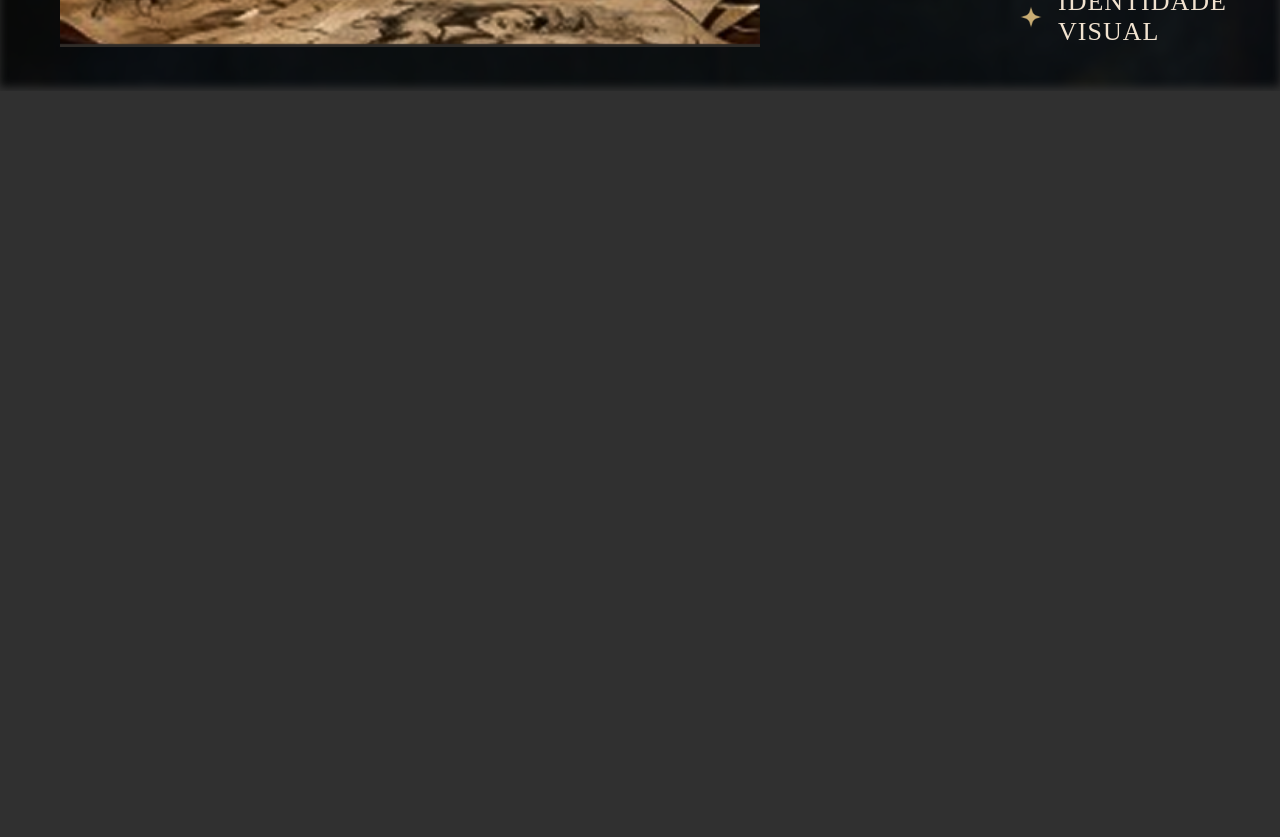
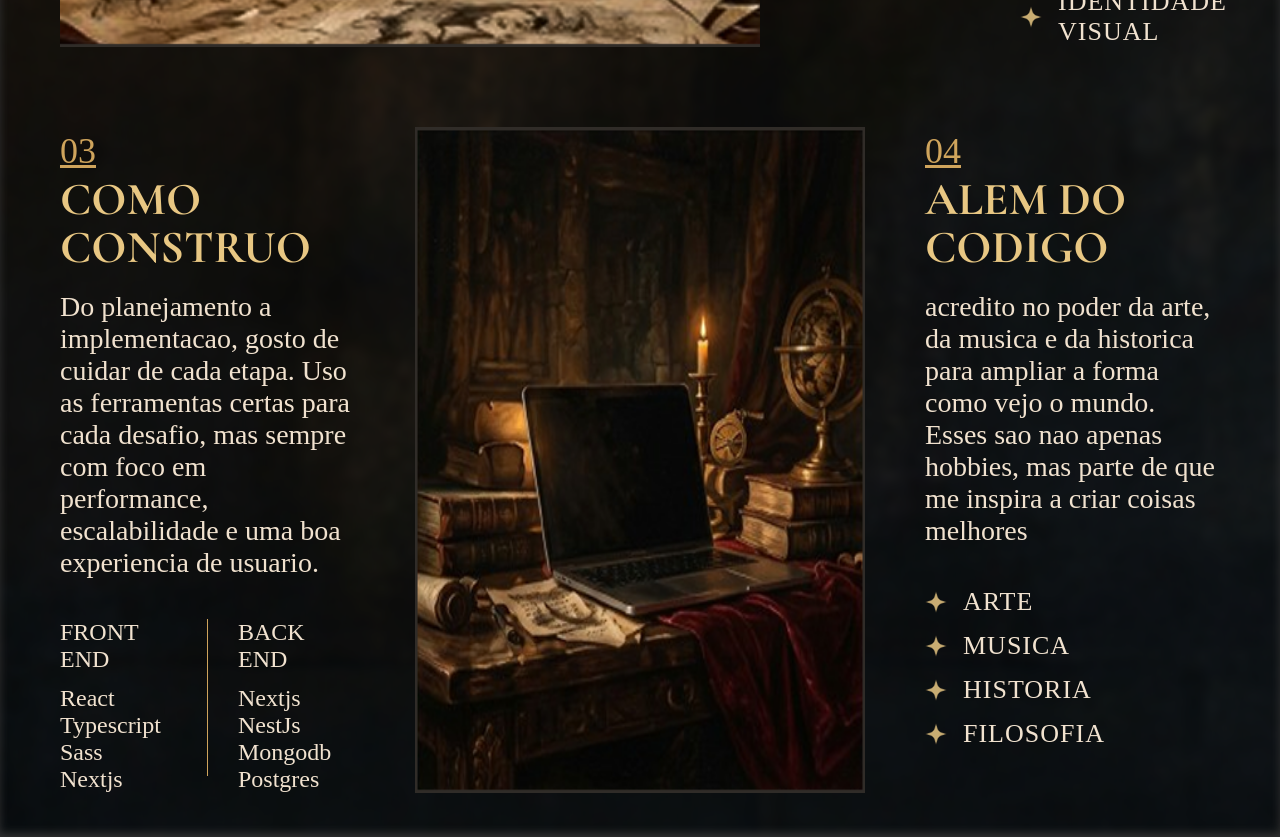
Before and after one commit to FerreiroINTZ/portfolio-v20, a React (Vite) app: page / in a window 1280 px wide. Shown: the part 1360-2197 px from the top of the page. Before the commit the page ends 1451 px from the top, so only its background shows below. Built offline with nearby package versions, Linux system fonts and the light colour scheme; a web font is replaced by a local one.

Commit message:
made: abour "third" parte basic desing

```diff
--- a/src/comps/about/about.tsx
+++ b/src/comps/about/about.tsx
@@ -2,6 +2,7 @@ import styles from "./styles/main.module.scss"
 
 import MainContent from "./mainContent/mainContent"
 import HowIThink from "./mainContent/howIThink"
+import ThirdPart from "./mainContent/thirdPart"
 
 function about() {
   return (
@@ -13,6 +14,7 @@ function about() {
         <div id={styles.sectionLabel}><img src="/public/icons/general/star.png" alt="star icon"/><p>sobre mim</p></div>
         <MainContent />
         <HowIThink />
+        <ThirdPart />
       </div>
     </section>
   )
--- a/src/comps/about/mainContent/howIThink.tsx
+++ b/src/comps/about/mainContent/howIThink.tsx
@@ -1,6 +1,6 @@
 import styles from "../styles/main.module.scss"
 import CommomContainer from "./commomContainers"
-
+import ListItems from "./listItems"
 
 function howIThink() {
   return (
@@ -11,11 +11,7 @@ function howIThink() {
 
         <div id={styles.otherInfos}>
           <div id={styles.divider}></div>
-          <ul id={styles.itensList}>
-            {["arquitetura", "experiencia", "identidade visual"].map((item, indx) =>
-              <li key={indx}><img src="/public/icons/general/star.png" alt="star icon"/><p>{item}</p></li>
-            )}
-          </ul>
+          <ListItems items={["arquitetura", "experiencia", "identidade visual"]} />
         </div>
       </div>
     </div>
--- /dev/null
+++ b/src/comps/about/mainContent/listItems.tsx
@@ -0,0 +1,13 @@
+import styles from "../styles/main.module.scss"
+
+function listItems({items}: {items: string[]}) {
+  return (
+    <ul id={styles.itensList}>
+        {items.map((item, indx) =>
+            <li key={indx}><img src="/public/icons/general/star.png" alt="star icon"/><p>{item}</p></li>
+        )}
+    </ul>
+  )
+}
+
+export default listItems
--- /dev/null
+++ b/src/comps/about/mainContent/thirdPart.tsx
@@ -0,0 +1,40 @@
+import styles from "../styles/main.module.scss"
+import CommomContainer from "./commomContainers"
+import ItemsList from "./listItems"
+
+const ThirdPartContainer = ({title, items}: {title: string, items: string[]}) =>{
+    return(
+        <ul className={styles.list}>
+            <li className={styles.listTitle}>{title}</li>
+            {items.map((item, indx) =>
+                <li className={styles.listItem} key={indx}>{item}</li>
+            )}
+        </ul>
+    )
+}
+
+function thirdPart() {
+  return (
+    <div id={styles.thirdPartContainer}>
+        <div id={styles.topicTreeContainer}>
+            <CommomContainer number="03" title="como construo" content="Do planejamento a implementacao, gosto de cuidar de cada etapa. Uso as ferramentas certas para cada desafio, mas sempre com foco em performance, escalabilidade e uma boa experiencia de usuario."/>
+            <div id={styles.topicTreeList}>
+                <ThirdPartContainer title="front end" items={["react", "typescript", "sass", "nextjs"]}/>
+                <div id={styles.listSeparators}></div>
+                <ThirdPartContainer title="back end" items={["Nextjs", "NestJs", "mongodb", "postgres"]}/>
+            </div>
+        </div>
+
+        <div id={styles.middleImage}>
+            <img src="/public/icons/about/quadro_3.png" alt="image"/>
+        </div>
+
+        <div id={styles.topicFourContainer}>
+            <CommomContainer number="04" title="alem do codigo" content="acredito no poder da arte, da musica e da historica para ampliar a forma como vejo o mundo. Esses sao nao apenas hobbies, mas parte de que me inspira a criar coisas melhores"/>
+            <ItemsList items={["arte", "musica", "historia", "filosofia"]} />
+        </div>
+    </div>
+  )
+}
+
+export default thirdPart
--- a/src/comps/about/styles/main.module.scss
+++ b/src/comps/about/styles/main.module.scss
@@ -1,6 +1,8 @@
 @use "variables" as *;
 @use "./modules/mainContent.module" as *;
 @use "./modules/howIThinkContainer.module" as *;
+@use "./modules/thirdPartContainer.module" as *;
+@use "./modules/listItems.module" as  *;
 
 #aboutContainer{
     position: relative;
--- a/src/comps/about/styles/modules/_commomContainer.module.scss
+++ b/src/comps/about/styles/modules/_commomContainer.module.scss
@@ -28,5 +28,6 @@
         font-size: 28px;
         color: $paper;
         margin-top: 20px;
+        font-weight: 300;
     }
 }
--- a/src/comps/about/styles/modules/_howIThinkContainer.module.scss
+++ b/src/comps/about/styles/modules/_howIThinkContainer.module.scss
@@ -29,32 +29,5 @@
             width: 150px;
             height: 2px;
         }
-
-        #itensList{
-            display: flex;
-            flex-direction: column;
-            gap: 14px;
-            margin-top: 40px;
-            list-style: none;
-
-            li{
-                display: flex;
-                align-items: center;
-                gap: 16px;
-
-                img{
-                    $size: 22px;
-                    width: $size;
-                    height: $size;
-                }
-
-                p{
-                    font-size: 26px;
-                    color: $paper;
-                    text-transform: uppercase;
-                    letter-spacing: 1px;
-                }
-            }
-        }
     }
 }
--- /dev/null
+++ b/src/comps/about/styles/modules/_listItems.module.scss
@@ -0,0 +1,28 @@
+@use "variables" as *;
+
+#itensList{
+            display: flex;
+            flex-direction: column;
+            gap: 14px;
+            margin-top: 40px;
+            list-style: none;
+
+            li{
+                display: flex;
+                align-items: center;
+                gap: 16px;
+
+                img{
+                    $size: 22px;
+                    width: $size;
+                    height: $size;
+                }
+
+                p{
+                    font-size: 26px;
+                    color: $paper;
+                    text-transform: uppercase;
+                    letter-spacing: 1px;
+                }
+            }
+        }
--- /dev/null
+++ b/src/comps/about/styles/modules/_thirdPartContainer.module.scss
@@ -0,0 +1,61 @@
+@use "variables" as *;
+
+#thirdPartContainer{
+    display: grid;
+    grid-template-columns: 1fr auto 1fr;
+    justify-items: center;
+    gap: 60px;
+    margin-top: 80px;
+    // background: red;
+
+    #topicTreeContainer{
+        // background: red;
+    }
+
+    #middleImage{
+        width: 450px;
+        // background: blue;
+
+        img{
+            width: 100%;
+            height: 100%;
+        }
+    }
+
+    #topicFourContainer{
+        justify-self: start;
+        // background: red;
+    }
+
+    #topicTreeList{
+        display: grid;
+        grid-template-columns: 1fr auto 1fr;
+        gap: 30px;
+        margin-top: 40px;
+        // background: red;
+        font-size: 24px;
+        color: $paper;
+
+        #listSeparators{
+            width: 1px;
+            height: 90%;
+            background: $gold;
+        }
+
+        .list{
+            list-style: none;
+            // background: red;
+        }
+
+        .listTitle{
+            // background: pink;
+            margin-bottom: 12px;
+            text-transform: uppercase;
+        }
+
+        .listItem{
+            text-transform: capitalize;
+            // background: blue;
+        }
+    }
+}
```
